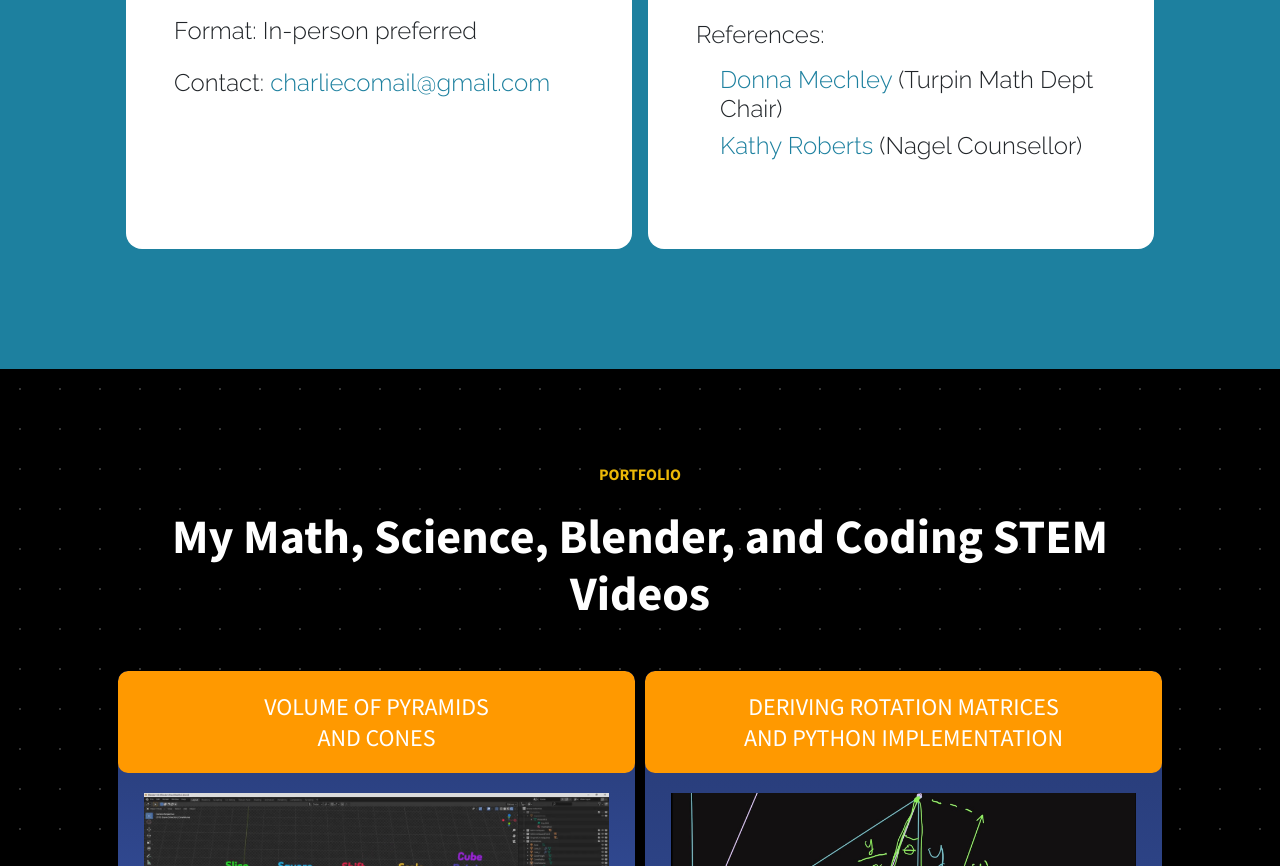
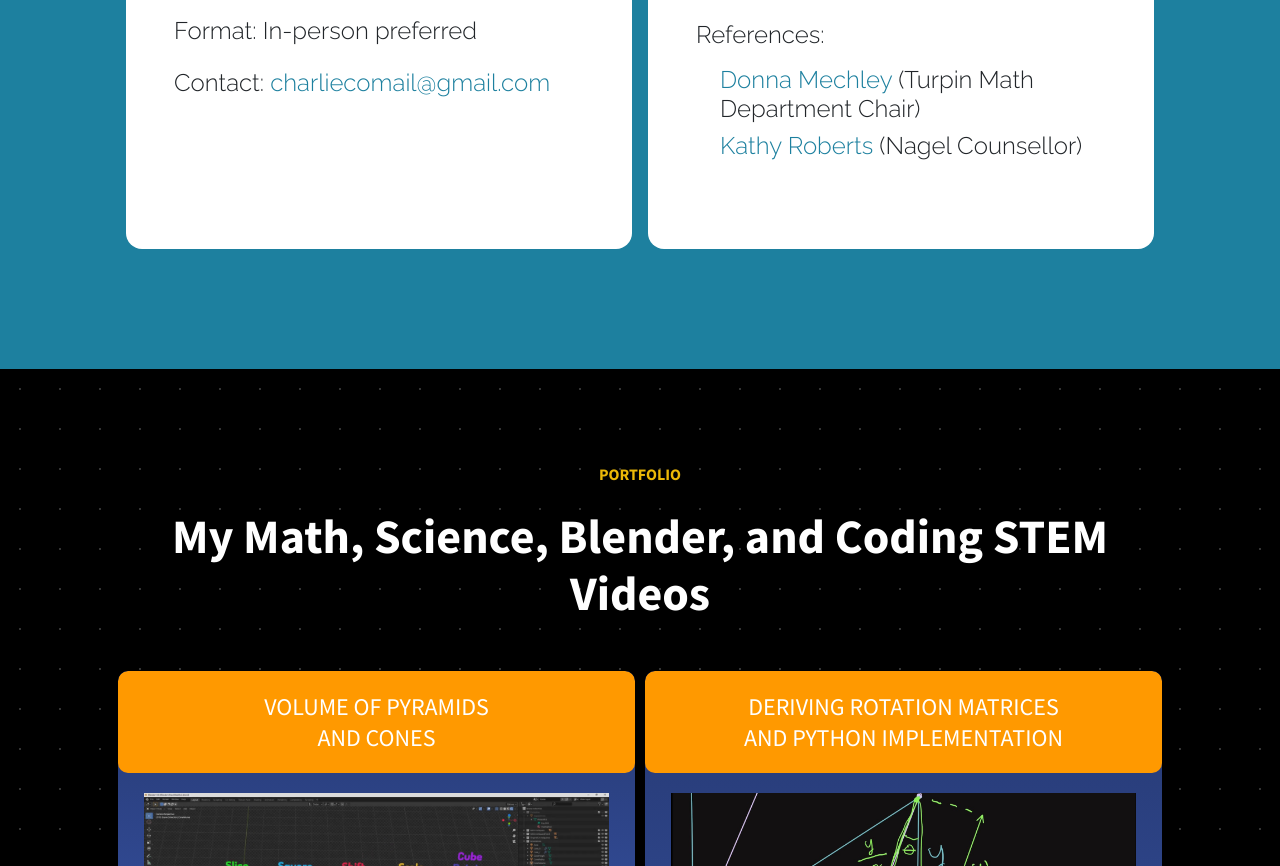
Before and after one commit to charlie-works/charlie-works.github.io, a website: page index.html in a window 1280 px wide. Shown: the part 1457-2323 px from the top of the page. Drawn offline with nearby package versions, Linux system fonts and the light colour scheme; some packages are replaced by stand-ins of ours.

Commit message:
full commit

```diff
--- a/index.html
+++ b/index.html
@@ -84,7 +84,7 @@
                             <h4 class="card-text mb-3">References:</h4>
                             <h4 class="card-text mb-2" style="margin-left:1em">
                                 <a href="mailto: donnamechley@foresthills.edu">
-                                Donna Mechley</a> (Turpin Math Dept Chair) </h4>
+                                Donna Mechley</a> (Turpin Math Department Chair) </h4>
                             <h4 class="card-text" style="margin-left:1em">
                                 <a href="mailto: KathyRoberts@foresthills.edu">
                                     Kathy Roberts</a> (Nagel Counsellor) <h4>
```
